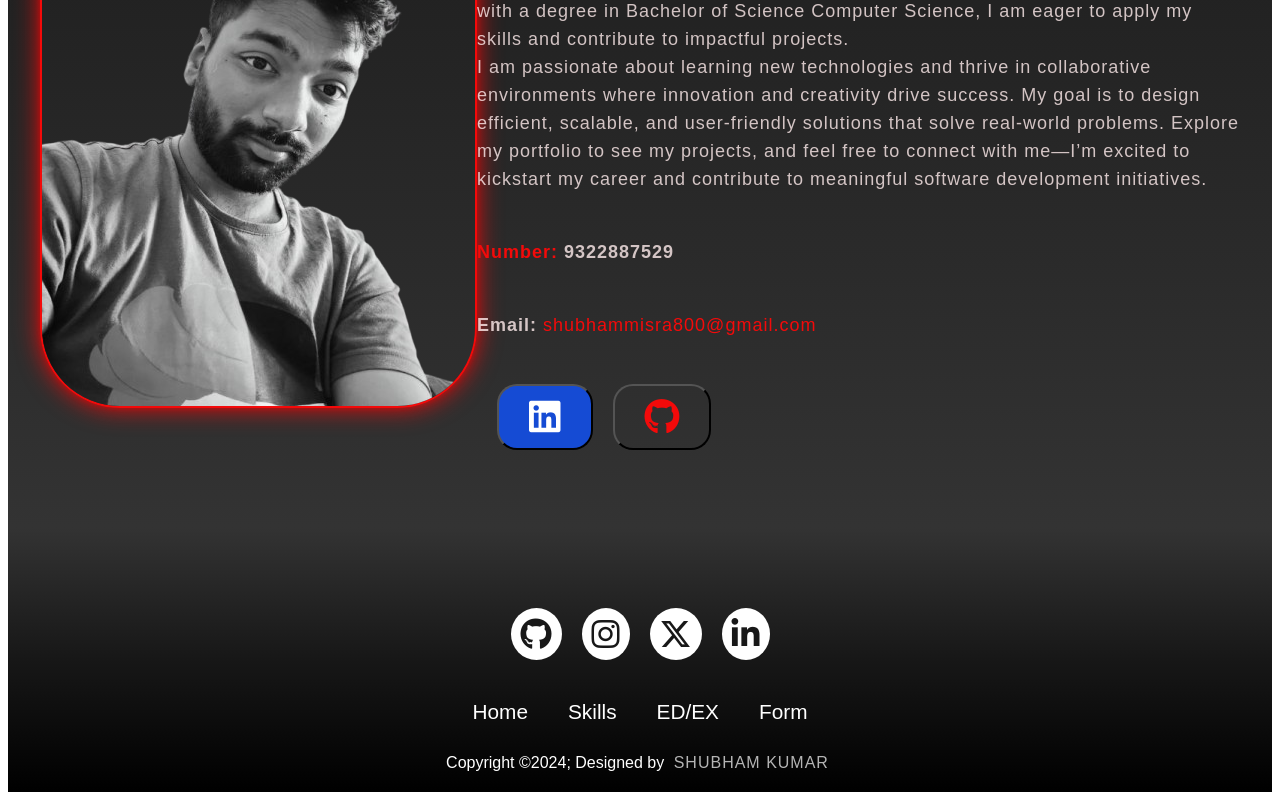
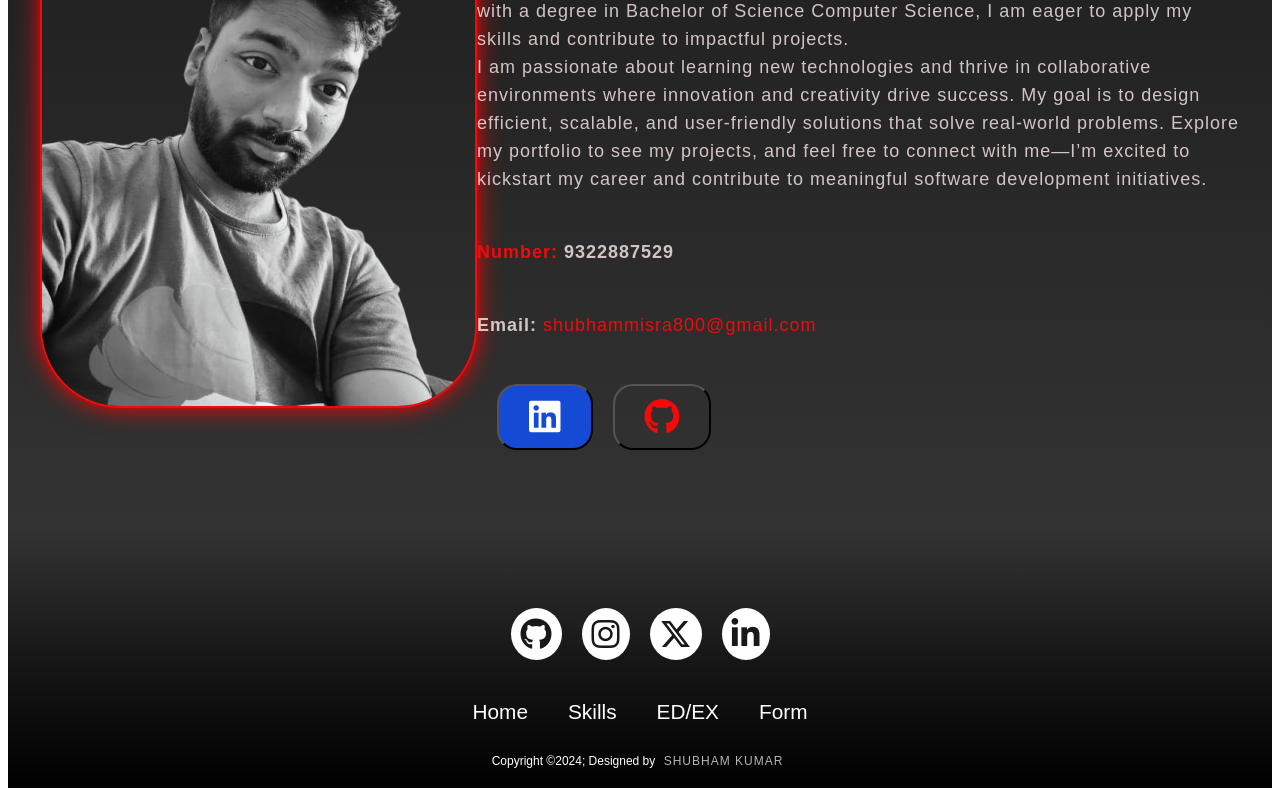
Before and after one commit to Shubham200020/Portfolio, an Angular app: page / in a window 1280 px wide. Shown: the part 3855-4655 px from the top of the page. Built offline with nearby package versions, Linux system fonts and the light colour scheme.

Commit message:
update more

```diff
--- a/src/app/footer/footer.component.css
+++ b/src/app/footer/footer.component.css
@@ -75,6 +75,9 @@ footer{
    font-weight: 400;
    margin: 0px 5px;
 }
+.footerBottom{
+    font-size: 12px;
+}
 @media (max-width:700px){
    .footerNav ul{
    flex-direction: column;
```
